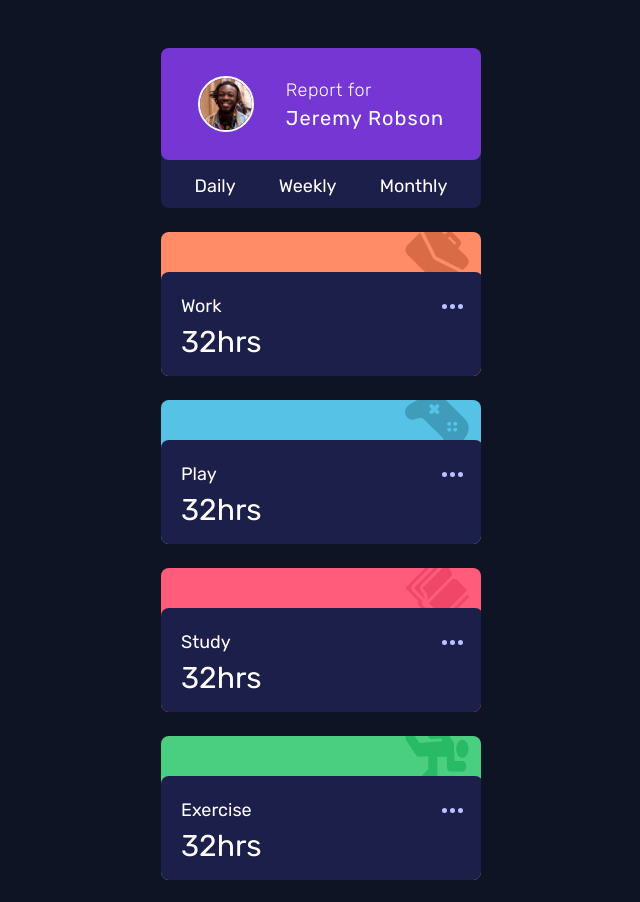
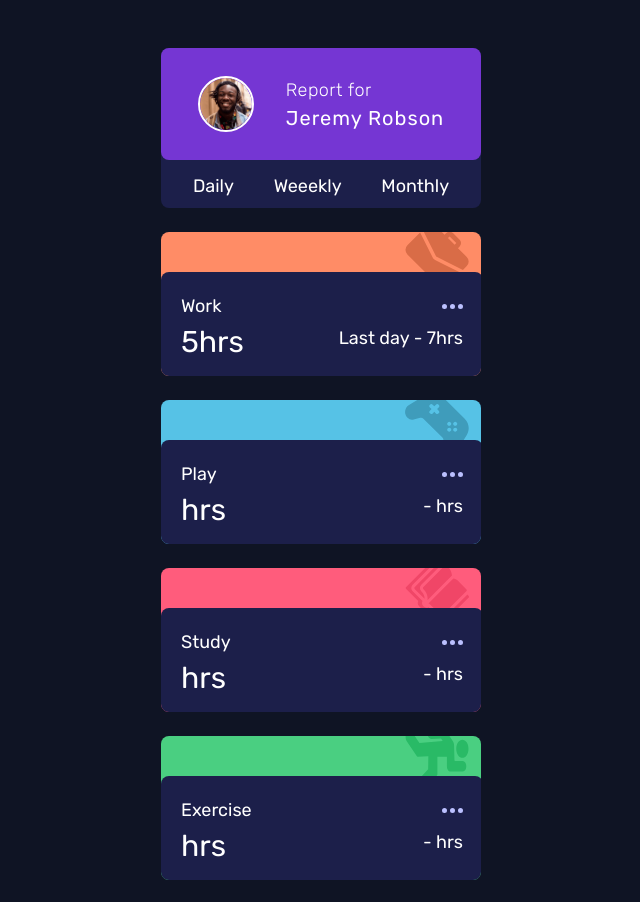
Before and after one commit to lingowmx/time-tracking-dashboard-main, a React (Vite) app: page / in a window 1280 px wide. Shown: the top 902 px of the page, without its empty margins (319-959 px from the left). Built offline with nearby package versions, Linux system fonts and the light colour scheme.

Commit message:
data working and showing correctly

```diff
--- a/src/App.jsx
+++ b/src/App.jsx
@@ -1,3 +1,4 @@
+import jsonData from '../data.json'
 import './App.css'
 import { Profile } from './components/Profile'
 import { Play } from './components/Play'
@@ -6,20 +7,25 @@ import { Study } from './components/Study'
 import { Exercise } from './components/Exercise'
 import { Social } from './components/Social'
 import { SelfCare } from './components/SelfCare'
+import { useEffect, useState } from 'react'
 
 function App() {
-
+  const [data, setData] = useState([]);
+  const [selectedPeriod, setSelectedPeriod] = useState('daily')
+useEffect(() => {
+  setData(jsonData)
+},[])
 
   return (
     <div
     className='pt-12 pb-12 font-rubik text-lg bg-VeryDarkBlue h-full flex flex-col justify-center items-center gap-6'>
-      <Profile/>
-      <Work/>
-      <Play/>
-      <Study/>
-      <Exercise/>
-      <Social/>
-      <SelfCare/>
+      <Profile setSelectedPeriod ={setSelectedPeriod}/>
+      <Work data={data[0]?.timeframes[selectedPeriod]} period={selectedPeriod}/>
+      <Play data={data[1]?.timeframes[selectedPeriod]} period={selectedPeriod}/>
+      <Study data={data[2]?.timeframes[selectedPeriod]} period={selectedPeriod}/>
+      <Exercise data={data[3]?.timeframes[selectedPeriod]} period={selectedPeriod}/>
+      <Social data={data[4]?.timeframes[selectedPeriod]} period={selectedPeriod}/>
+      <SelfCare data={data[5]?.timeframes[selectedPeriod]} period={selectedPeriod}/>
     </div>
   )
 }
--- a/src/LayoutCards/Layout.jsx
+++ b/src/LayoutCards/Layout.jsx
@@ -1,7 +1,17 @@
 import React from 'react'
 import iconEllipsis from "../../images/icon-ellipsis.svg"
 
-export const Layout = ({title, colorBar, icon}) => {
+export const Layout = ({title, colorBar, icon, current, previous, period}) => {
+  const getPeriodText = (period) => {
+    switch (period){
+      case "daily":
+        return "Last day";
+      case "weekly":
+        return "Last week";
+      case "monthly":
+        return "Last month"
+    }
+  }
   return (
     <main className={`w-80 rounded-lg ${colorBar} h-36 text-white relative overflow-hidden`}>
       <img
@@ -16,8 +26,8 @@ export const Layout = ({title, colorBar, icon}) => {
           </span>
         </section>
         <section className='mt-1 flex justify-between'>
-          <p className='text-3xl'>32hrs</p>
-          <p className='tex-sm'></p>
+          <p className='text-3xl'>{current}hrs</p>
+          <p className='tex-sm'>{getPeriodText(period)} - {previous}hrs</p>
         </section>
       </div>
     </main>
--- a/src/components/Profile.jsx
+++ b/src/components/Profile.jsx
@@ -1,6 +1,6 @@
 import imageJeremy from "../../images/image-jeremy.png"
 
-export const Profile = () => {
+export const Profile = ({setSelectedPeriod}) => {
   return (
     <div className="w-80 h-40 rounded-lg bg-DarkBlue text-white">
       <div className="flex justify-center gap-8 items-center h-28 bg-VioletSocial rounded-lg">
@@ -14,9 +14,10 @@ export const Profile = () => {
         </div>
       </div>
       <div className="p-3 flex justify-around cursor-pointer">
-        <p>Daily</p>
-        <p>Weekly</p>
-        <p>Monthly</p>
+        <button onClick={() => setSelectedPeriod("daily")}>Daily</button>
+        <button onClick={() => setSelectedPeriod("weekly")}>Weeekly</button>
+        <button onClick={() => setSelectedPeriod("monthly")}>Monthly</button>
+
       </div>
     </div>
   )
--- a/src/components/Work.jsx
+++ b/src/components/Work.jsx
@@ -2,14 +2,16 @@ import React from 'react'
 import { Layout } from '../LayoutCards/Layout'
 import workIcon from "../../images/icon-work.svg"
 
-export const Work = () => {
+export const Work = ({data, period}) => {
+  if(!data) return null
   return (
     <Layout
       title="Work"
       colorBar="bg-LightRedWork"
-      icon={workIcon}>
-
-
+      icon={workIcon}
+      current={data.current}
+      previous={data.previous}
+      period={period}>
     </Layout>
   )
 }
```
